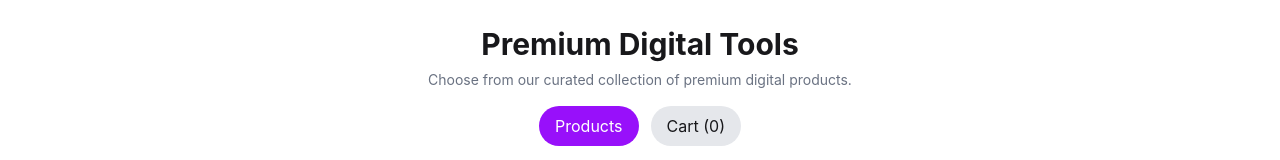
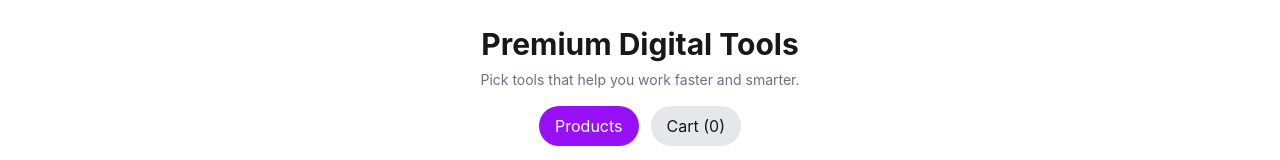
Before and after one commit to sumaya-jahan/DigiTools-Hub, a React (Vite) app: page / in a window 1280 px wide. Shown: the part 716-876 px from the top of the page. Built offline with nearby package versions, Linux system fonts and the light colour scheme.

Commit message:
added toast notifications and completed cart actions for challenge part

```diff
--- a/package.json
+++ b/package.json
@@ -14,6 +14,7 @@
     "react": "^19.2.5",
     "react-dom": "^19.2.5",
     "react-icons": "^5.6.0",
+    "react-toastify": "^11.1.0",
     "tailwindcss": "^4.2.4"
   },
   "devDependencies": {
--- a/src/App.jsx
+++ b/src/App.jsx
@@ -1,15 +1,15 @@
-
 import './App.css'
 import Home from './pages/Home'
+import { ToastContainer } from "react-toastify";
+import "react-toastify/dist/ReactToastify.css";
 
 function App() {
-
-
   return (
     <>
-      <Home/>
+      <Home />
+      <ToastContainer />
     </>
   )
 }
 
-export default App
+export default App;
--- a/src/components/AllTools.jsx
+++ b/src/components/AllTools.jsx
@@ -1,59 +1,38 @@
 import React, { useEffect, useState } from "react";
 import ToolsCard from "./ToolsCard";
 
-const AllTools = ({ cart, setCart }) => {
+const AllTools = ({ cart, view, setView, addToCart, removeFromCart }) => {
     const [tools, setTools] = useState([]);
-    const [view, setView] = useState("products");
 
     useEffect(() => {
         fetch("/tools.json")
-            .then((res) => res.json())
-            .then((data) => setTools(data));
+            .then(res => res.json())
+            .then(data => setTools(data));
     }, []);
-
-    const addToCart = (tool) => {
-        const exists = cart.find((item) => item.id === tool.id);
-        if (!exists) {
-            setCart([...cart, tool]);
-        }
-    };
-
-    const removeFromCart = (id) => {
-        setCart(cart.filter((item) => item.id !== id));
-    };
-
-    const clearCart = () => {
-        setCart([]);
-    };
 
     return (
         <div className="py-12 max-w-6xl mx-auto">
 
+            {/* Title */}
             <div className="text-center">
-                <h1 className="text-3xl font-bold">
-                    Premium Digital Tools
-                </h1>
-
+                <h1 className="text-3xl font-bold">Premium Digital Tools</h1>
                 <p className="text-gray-500 mt-2 text-sm">
-                    Choose from our curated collection of premium digital products.
+                    Pick tools that help you work faster and smarter.
                 </p>
 
+                {/* toggle buttons */}
                 <div className="mt-4 flex justify-center gap-3">
                     <button
-                        onClick={()=>setView("products")}
-                        className={`px-4 py-2 rounded-full ${view==="products"
-                                ? "bg-purple-600 text-white"
-                                : "bg-gray-200"
+                        onClick={() => setView("products")}
+                        className={`px-4 py-2 rounded-full ${view === "products" ? "bg-purple-600 text-white" : "bg-gray-200"
                             }`}
                     >
                         Products
                     </button>
 
                     <button
-                        onClick={()=>setView("cart")}
-                        className={`px-4 py-2 rounded-full ${view==="cart"
-                                ? "bg-purple-600 text-white"
-                                : "bg-gray-200"
+                        onClick={() => setView("cart")}
+                        className={`px-4 py-2 rounded-full ${view === "cart" ? "bg-purple-600 text-white" : "bg-gray-200"
                             }`}
                     >
                         Cart ({cart.length})
@@ -61,7 +40,8 @@ const AllTools = ({ cart, setCart }) => {
                 </div>
             </div>
 
-            {view==="products" && (
+            {/* PRODUCTS */}
+            {view === "products" && (
                 <div className="mt-10">
                     <ToolsCard tools={tools} addToCart={addToCart} />
                 </div>
@@ -70,13 +50,14 @@ const AllTools = ({ cart, setCart }) => {
             {/* CART */}
             {view === "cart" && (
                 <div className="mt-10 border rounded-xl p-6">
-                    {cart.length===0 ? (
+
+                    {cart.length === 0 ? (
                         <p className="text-center text-gray-500">
-                            Your cart is empty
+                            Your cart is empty right now
                         </p>
                     ) : (
                         <>
-                            {cart.map((item) => (
+                            {cart.map(item => (
                                 <div
                                     key={item.id}
                                     className="flex justify-between items-center border-b py-3"
@@ -100,7 +81,7 @@ const AllTools = ({ cart, setCart }) => {
                             ))}
 
                             <button
-                                onClick={clearCart}
+                                onClick={() => setView("products")}
                                 className="mt-6 w-full bg-purple-600 text-white py-3 rounded-full"
                             >
                                 Proceed to Checkout
--- a/src/components/ToolsCard.jsx
+++ b/src/components/ToolsCard.jsx
@@ -33,7 +33,7 @@ const ToolsCard = ({ tools, addToCart }) => {
                     </ul>
 
                     <button
-                        onClick={()=>addToCart(tool)}
+                        onClick={() => addToCart(tool)}
                         className="mt-4 w-full bg-purple-600 text-white py-2 rounded-full"
                     >
                         Buy Now
--- a/src/pages/Home.jsx
+++ b/src/pages/Home.jsx
@@ -6,19 +6,44 @@ import AllTools from "../components/AllTools";
 import Steps from "../components/Steps";
 import Pricing from "../components/Pricing";
 import Footer from "../components/Footer";
+import {toast} from "react-toastify";
 
 const Home = () => {
   const [cart, setCart] = useState([]);
+  const [view, setView] = useState("products");
+
+  const addToCart = (product) => {
+    const alreadyExists = cart.find(item => item.id === product.id);
+
+    if (alreadyExists) return;
+
+    setCart([...cart, product]);
+    toast.success("Added to cart");
+  };
+
+  const removeFromCart = (id) => {
+    setCart(cart.filter(item => item.id !== id));
+    toast.error("Item removed");
+  };
 
   return (
     <div>
       <Navbar cartCount={cart.length} />
+
       <Banner />
       <Stat />
-      <AllTools cart={cart} setCart={setCart} />
+
+      <AllTools
+        cart={cart}
+        view={view}
+        setView={setView}
+        addToCart={addToCart}
+        removeFromCart={removeFromCart}
+      />
+
       <Steps />
       <Pricing />
-      <Footer/>
+      <Footer />
     </div>
   );
 };
```
Also changed, not shown: 1 other file (tests, documents, lock files or other folders).
